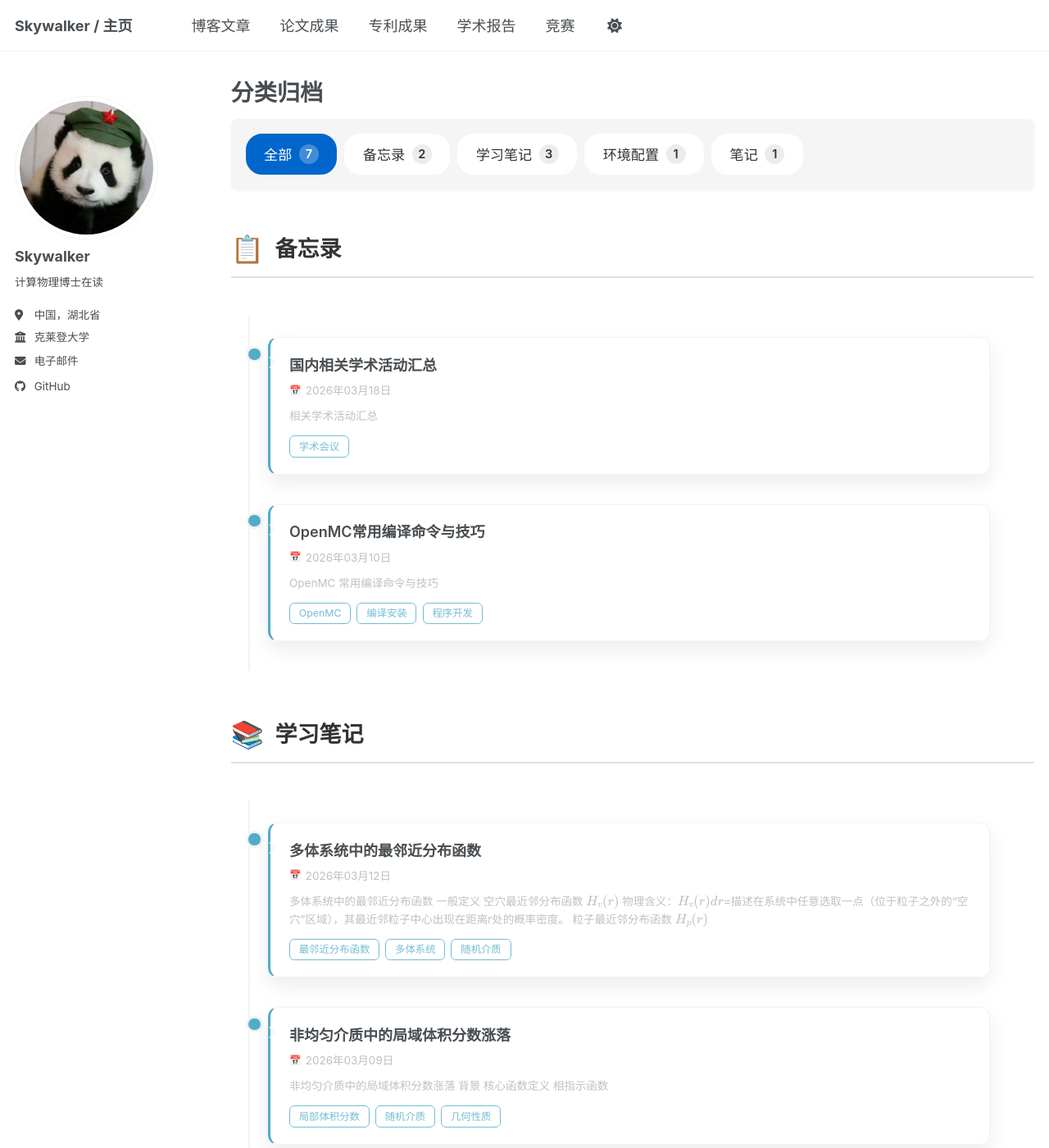
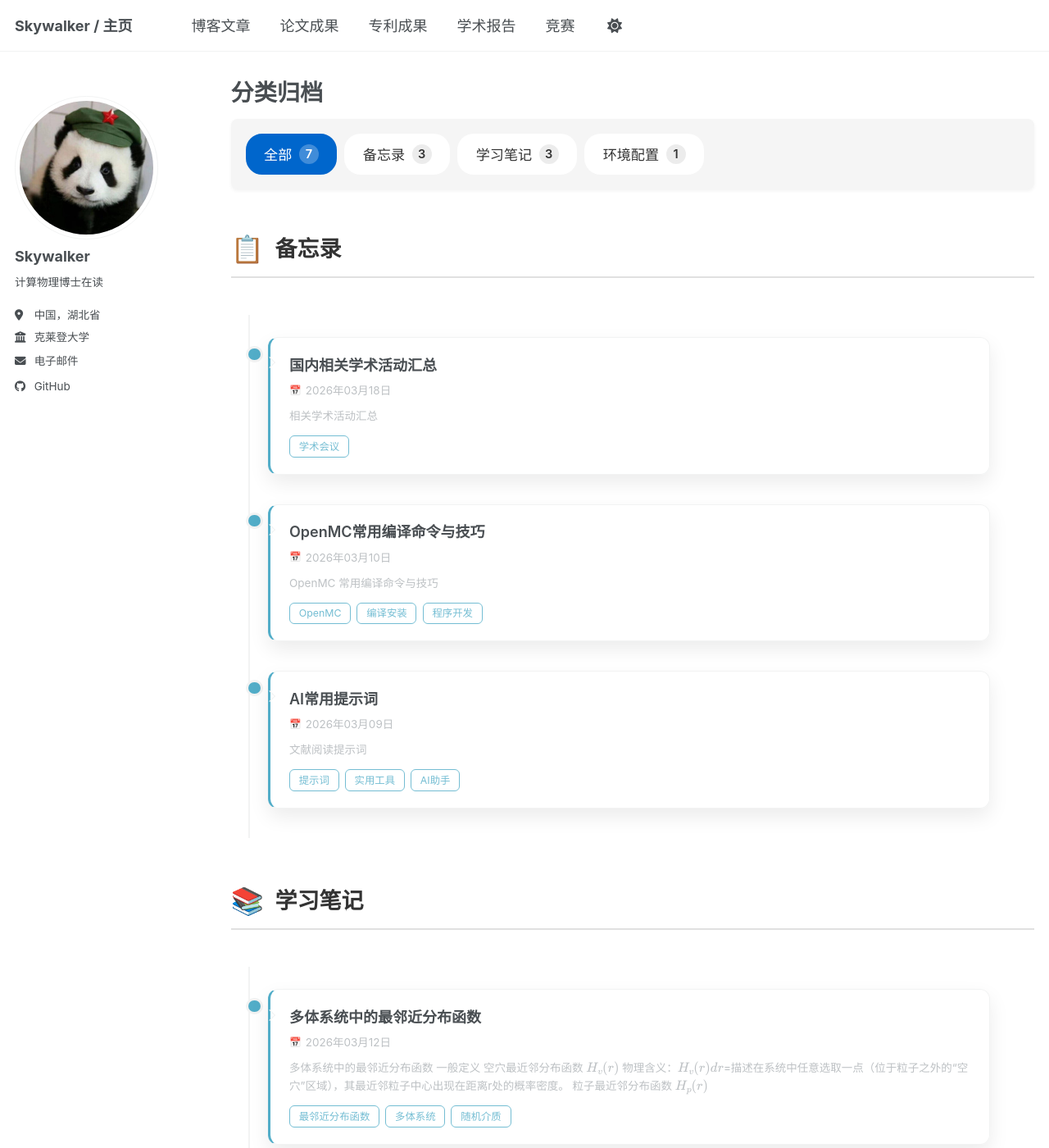
Before and after one commit to cn-skywalker/cn-skywalker.github.io, a Jekyll site: the page built from _pages/category-archive.html, in a window 1280 px wide and 1400 px high. Shown: the whole window at 82% size. Built offline with Jekyll 4.4.1, drawn with Linux system fonts in a browser that asks for light colours; a script bundle is joined from its source files by our own code; library files that are not in the unit come from our copies; some of the changed text lies outside the part shown.

Commit message:
更新分类标签，将“笔记”修改为“备忘录”，以更准确地反映内容主题

```diff
--- a/_posts/2026-03-06-AI常用提示词.md
+++ b/_posts/2026-03-06-AI常用提示词.md
@@ -7,7 +7,7 @@ tags:
   - 实用工具
   - AI助手
 categories:
-  - 笔记
+  - 备忘录
 ---
 
 # 文献阅读提示词
```
